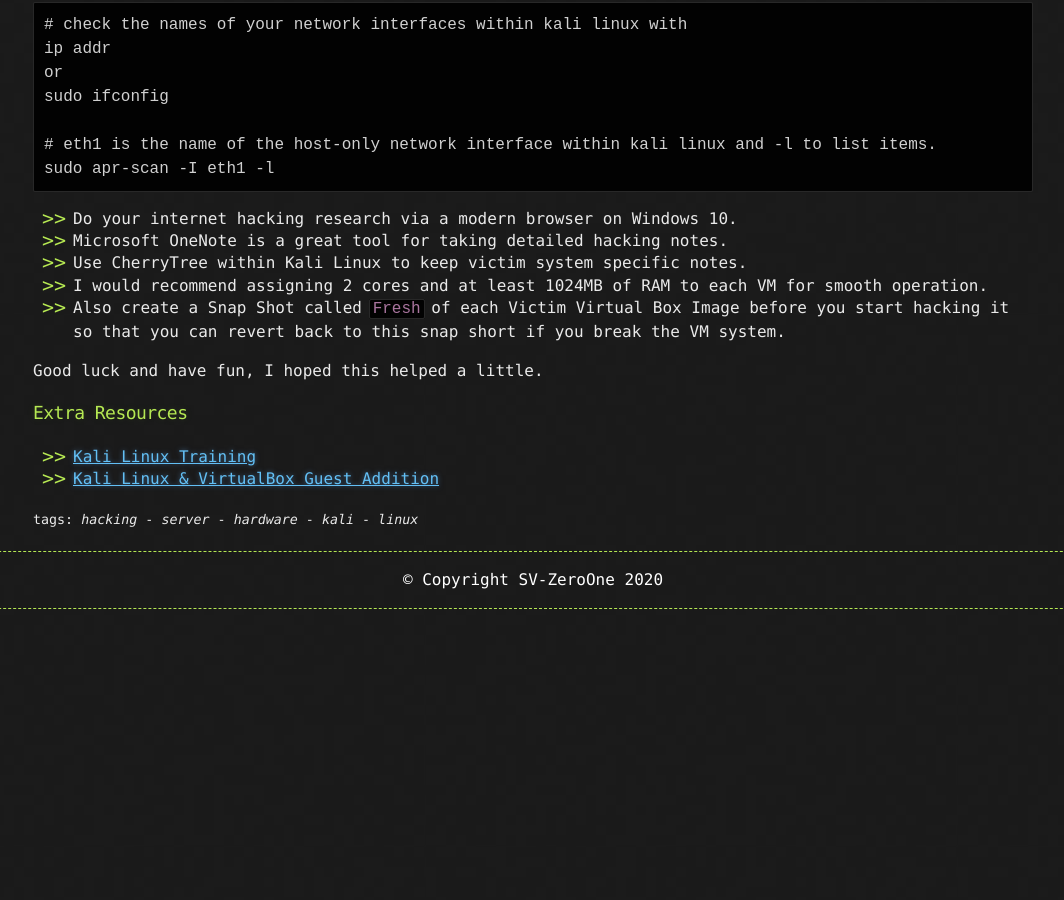
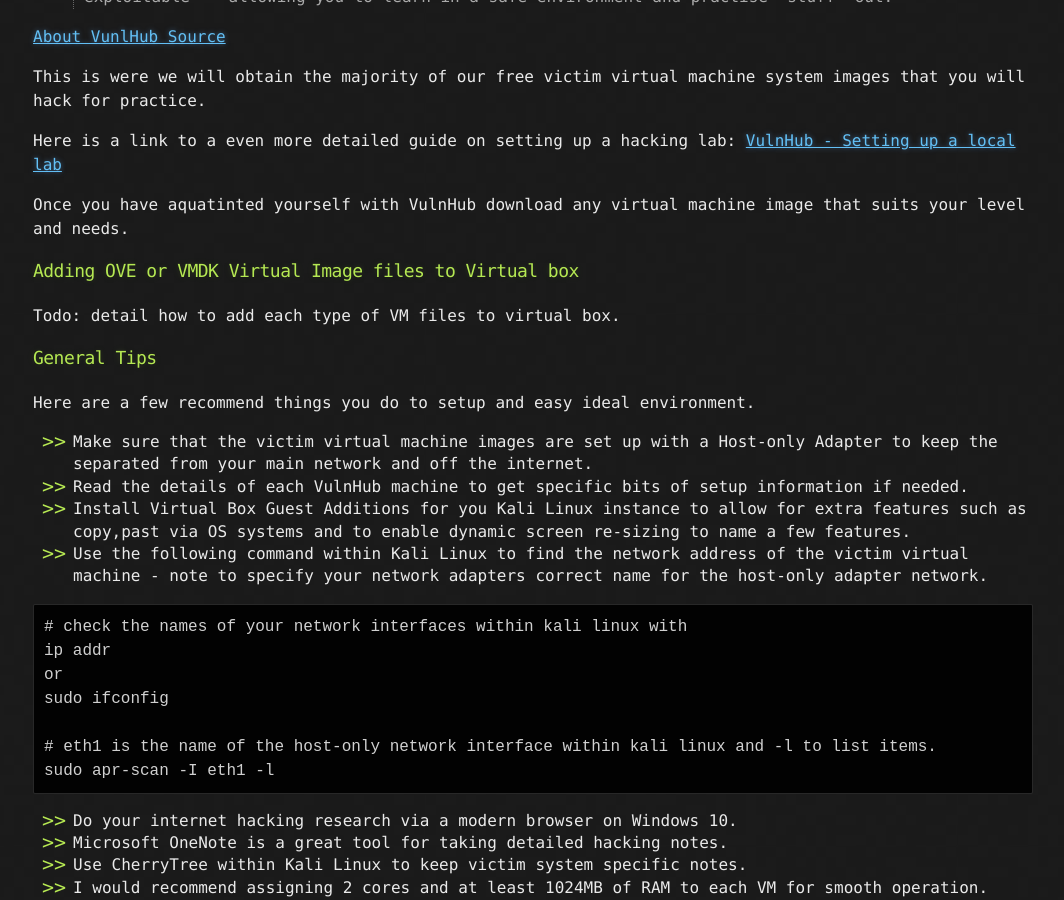
Before and after one commit to SV-ZeroOne/sv-zeroone.github.io, a Jekyll site: the page built from _posts/2020-08-29-hacking-server-lab.md, in a window 1280 px wide and 900 px high, scrolled down 4474 px. Shown: the whole window, without its empty margins (107-1171 px from the left). Built offline with Jekyll 4.4.1, drawn with Linux system fonts in a browser that asks for light colours; before the commit the page ends 5091 px from its top, so only the background shows below that; some of the changed text lies outside the part shown.

Commit message:
small fix to hacking server lab post

```diff
--- a/_posts/2020-08-29-hacking-server-lab.md
+++ b/_posts/2020-08-29-hacking-server-lab.md
@@ -112,7 +112,7 @@ Another specific requirement is that you should setup two network adapters on th
 * 1 Bridged Adapter - This allows you to connect to the internet via your local ethernet port
 * 1 Host-only Adapter - This will connect to the network where your victim machines should reside.
 
-[Virtual Box Network Menu](/assets/images/hacking_lab/vritual_box_1.jpg)
+![Virtual Box Network Menu](/assets/images/hacking_lab/vritual_box_1.jpg)
 
 
 ### Victim Virtual Machine Systems - VulnHub
@@ -128,6 +128,10 @@ This is were we will obtain the majority of our free victim virtual machine syst
 Here is a link to a even more detailed guide on setting up a hacking lab: [VulnHub - Setting up a local lab](https://www.vulnhub.com/lab/)
 
 Once you have aquatinted yourself with VulnHub download any virtual machine image that suits your level and needs.
+
+### Adding OVE or VMDK Virtual Image files to Virtual box
+
+Todo: detail how to add each type of VM files to virtual box.
 
 ### General Tips
 
```
